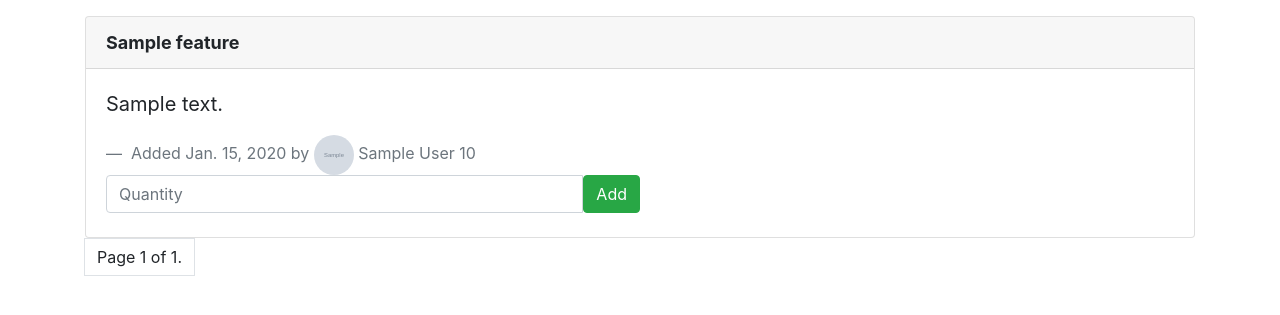
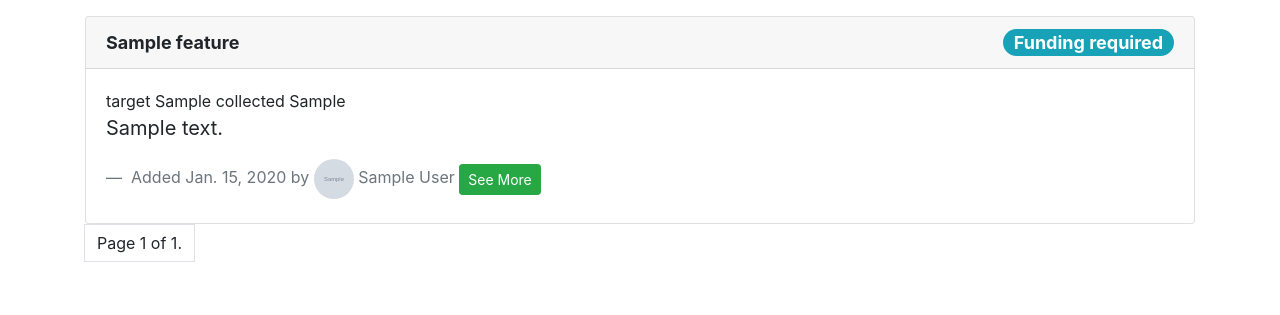
Before and after one commit to toderas/Issue-Tracker, a Django app: template features/templates/features.html in a window 1280 px wide. Shown: the part 56-371 px from the top of the page. Run offline with Django 3.2, Linux system fonts and the light colour scheme; the template is opened without the code that fills it: most values are stand-ins (such as "Sample title", 1, 10 or a date in 2020); grey boxes marked "Sample" are stand-in pictures; some libraries are stand-ins or nearby versions.

Commit message:
further styling

```diff
--- a/features/templates/features.html
+++ b/features/templates/features.html
@@ -16,25 +16,33 @@
 <div class="card mt-3">
     <div class="card-header">
         <span class="custom-size font-weight-bold d-block d-sm-inline">{{ feature.name }}</span>
+        {% if feature.target_value == 0 %}
+        <span class="badge badge-pill badge-secondary float-left float-sm-right  custom-size">
+        Pending Asessment</span>
+        {% elif feature.target_value <= feature.value_collected %}
+        <span class="badge badge-pill badge-success float-left float-sm-right custom-size">
+        Implementation in progress
+        </span>
+        {% elif feature.target_value != 0 %}
+        <span class="badge badge-pill badge-info float-left float-sm-right custom-size">
+        Funding required
+        </span>
+        {% endif %}
 
     </div>
     <div class="card-body">
+        target
+        {{ feature.target_value }}
+        collected
+        {{ feature.value_collected }}
+
         <blockquote class="blockquote mb-1">
             <p>{{ feature.description }}</p>
             <footer class="blockquote-footer list-inline"> Added {{ feature.date_reported | date}} by
                 <li class="d-inline"><img class="rounded-circle profile-image" src="{{ feature.author.profile.image.url  }}"></img>
                    <span>{{ feature.author }}</span>
                 </li>
-                {{ feature.price }}
-                <form method="post" action="{% url 'add_to_cart' feature.id %}">
-                    {% csrf_token %}
-                    <div class="input-group">
-                        <input name="quantity" type="number" min="1" max="999" class="form-control" placeholder="Quantity">
-                        <span class="input-group-btn">
-                            <button class="btn btn-success" type="submit">Add</button>
-                        </span>
-                    </div>
-                </form>
+                 <a class="btn btn-sm btn-success" href="{% url 'get-feature' feature.id %}">See More</a>
             </footer>
         </blockquote>
 
--- a/features/urls.py
+++ b/features/urls.py
@@ -1,7 +1,8 @@
 from django.conf.urls import url, include
-from .views import all_features, add_new_feature
+from .views import all_features, add_new_feature, get_current_feature
 
 urlpatterns = [
     url(r'^$', all_features, name='features'),
     url(r'^add-feature/', add_new_feature, name="add_new_feature"),
+    url(r'^get-feature/(?P<id>\d+)', get_current_feature, name="get-feature"),
 ]
```
